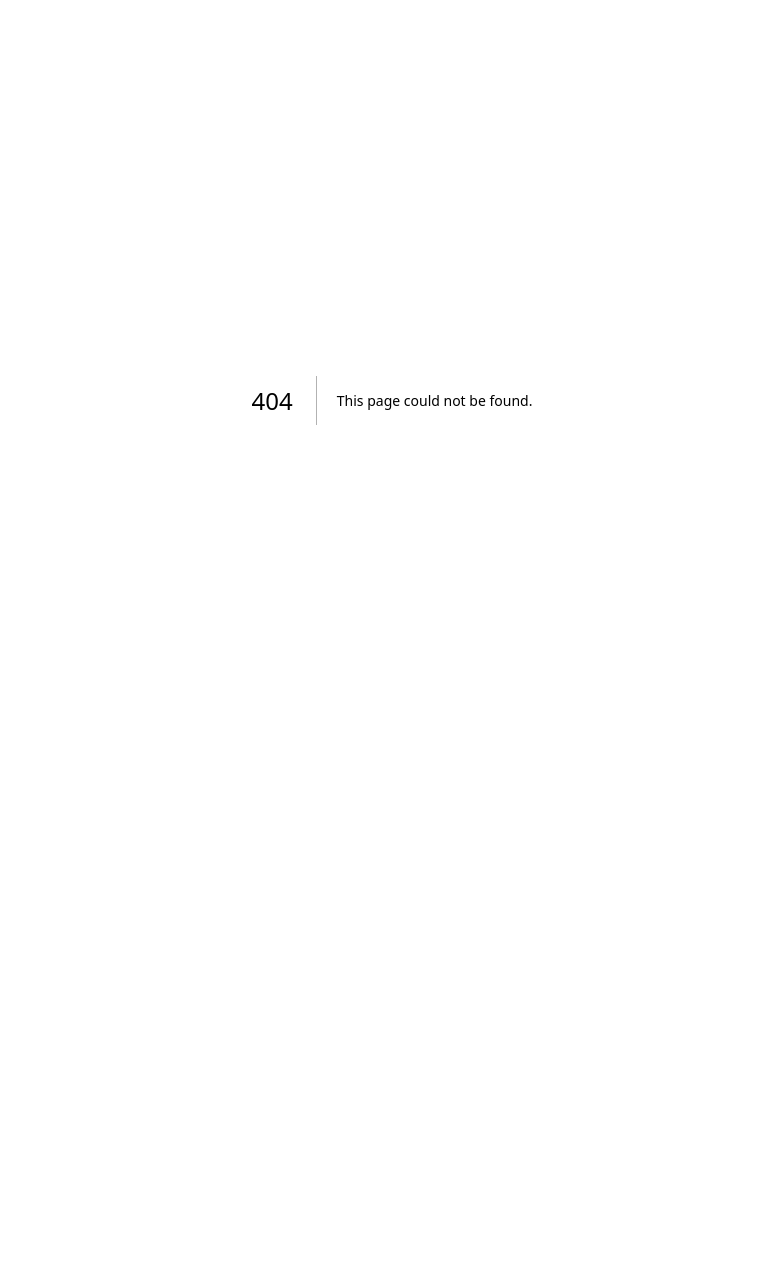
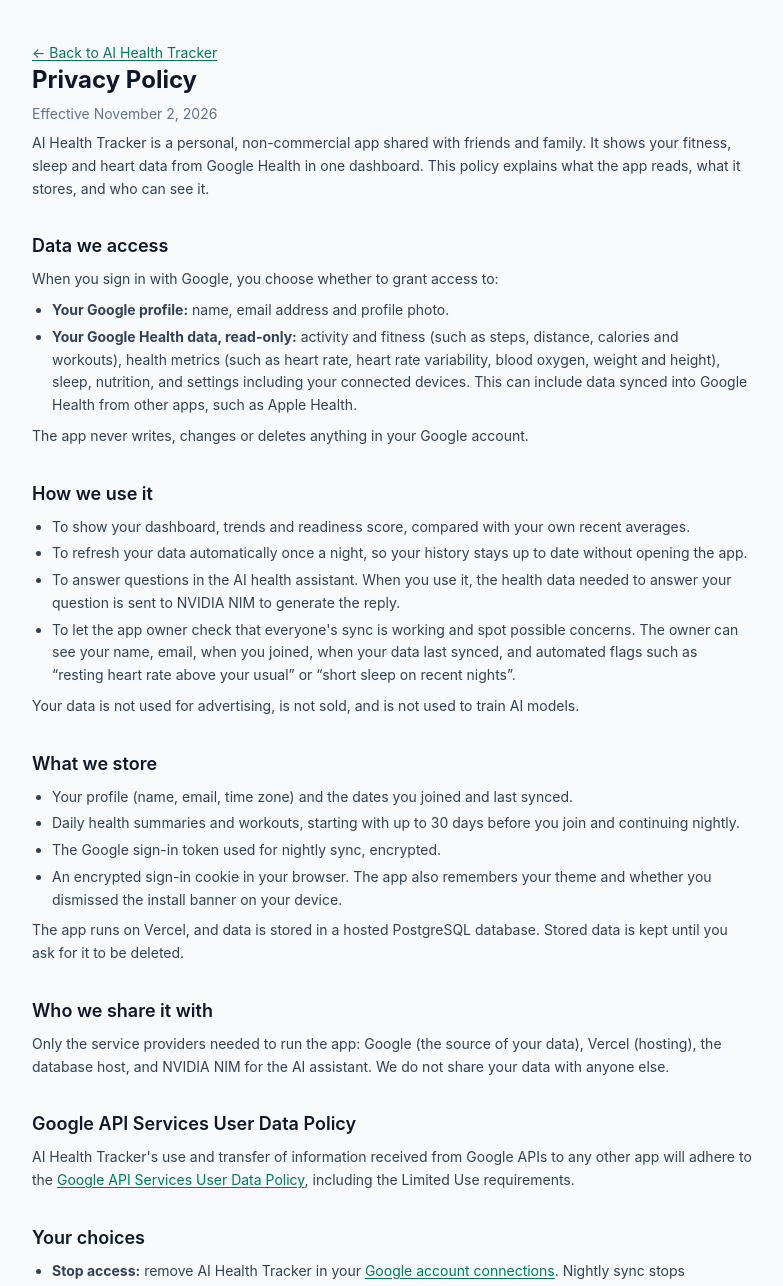
Before and after one commit to suhasm1990/ai_health_tracker, a Next.js app: page /privacy in a window 1280 px wide. Before the commit this address had no page. Shown: the top 1286 px of the page, without its empty margins (248-1031 px from the left). Before the commit the page ends 800 px from the top, so only its background shows below. Built offline with nearby package versions, Linux system fonts and the light colour scheme; no server answers.

Commit message:
feat: add privacy policy page and link in footer

```diff
--- /dev/null
+++ b/src/app/privacy/page.tsx
@@ -0,0 +1,134 @@
+import type { Metadata } from "next";
+import Link from "next/link";
+import type { ReactNode } from "react";
+import { PROVIDER_LABELS, resolveLlmConfig } from "@/lib/llm/config";
+
+export const metadata: Metadata = {
+  title: "Privacy Policy | AI Health Tracker",
+  description: "How AI Health Tracker accesses, uses, stores and shares your Google account and health data.",
+};
+
+const CONTACT_EMAIL = "suhu.90@gmail.com";
+const EFFECTIVE_DATE = "November 2, 2026";
+
+function Section({ title, children }: { title: string; children: ReactNode }) {
+  return (
+    <section className="space-y-2">
+      <h2 className="text-lg font-semibold text-slate-900 dark:text-white">{title}</h2>
+      <div className="space-y-2 text-sm leading-relaxed text-slate-700 dark:text-slate-300">{children}</div>
+    </section>
+  );
+}
+
+const LINK = "text-emerald-700 underline underline-offset-2 dark:text-emerald-400";
+
+export default function PrivacyPage() {
+  const llm = resolveLlmConfig();
+  const aiProvider = llm.provider === "mock" ? null : PROVIDER_LABELS[llm.provider] ?? "a third-party AI provider";
+  const contact = <a className={LINK} href={`mailto:${CONTACT_EMAIL}`}>{CONTACT_EMAIL}</a>;
+
+  return (
+    <main className="mx-auto max-w-3xl space-y-8 px-4 py-10 sm:px-6">
+      <header className="space-y-2">
+        <Link href="/" className={`text-sm ${LINK}`}>← Back to AI Health Tracker</Link>
+        <h1 className="text-2xl font-bold text-slate-900 dark:text-white">Privacy Policy</h1>
+        <p className="text-sm text-slate-500 dark:text-slate-400">Effective {EFFECTIVE_DATE}</p>
+        <p className="text-sm leading-relaxed text-slate-700 dark:text-slate-300">
+          AI Health Tracker is a personal, non-commercial app shared with friends and family. It shows your fitness, sleep and
+          heart data from Google Health in one dashboard. This policy explains what the app reads, what it stores, and who can see it.
+        </p>
+      </header>
+
+      <Section title="Data we access">
+        <p>When you sign in with Google, you choose whether to grant access to:</p>
+        <ul className="list-disc space-y-1 pl-5">
+          <li><strong>Your Google profile:</strong> name, email address and profile photo.</li>
+          <li>
+            <strong>Your Google Health data, read-only:</strong> activity and fitness (such as steps, distance, calories and workouts),
+            health metrics (such as heart rate, heart rate variability, blood oxygen, weight and height), sleep, nutrition, and
+            settings including your connected devices. This can include data synced into Google Health from other apps, such as Apple Health.
+          </li>
+        </ul>
+        <p>The app never writes, changes or deletes anything in your Google account.</p>
+      </Section>
+
+      <Section title="How we use it">
+        <ul className="list-disc space-y-1 pl-5">
+          <li>To show your dashboard, trends and readiness score, compared with your own recent averages.</li>
+          <li>To refresh your data automatically once a night, so your history stays up to date without opening the app.</li>
+          <li>
+            To answer questions in the AI health assistant.
+            {aiProvider
+              ? ` When you use it, the health data needed to answer your question is sent to ${aiProvider} to generate the reply.`
+              : " The assistant currently runs within the app, and no health data is sent to an outside AI provider."}
+          </li>
+          <li>
+            To let the app owner check that everyone&apos;s sync is working and spot possible concerns. The owner can see your name,
+            email, when you joined, when your data last synced, and automated flags such as &ldquo;resting heart rate above your
+            usual&rdquo; or &ldquo;short sleep on recent nights&rdquo;.
+          </li>
+        </ul>
+        <p>Your data is not used for advertising, is not sold, and is not used to train AI models.</p>
+      </Section>
+
+      <Section title="What we store">
+        <ul className="list-disc space-y-1 pl-5">
+          <li>Your profile (name, email, time zone) and the dates you joined and last synced.</li>
+          <li>Daily health summaries and workouts, starting with up to 30 days before you join and continuing nightly.</li>
+          <li>The Google sign-in token used for nightly sync, encrypted.</li>
+          <li>An encrypted sign-in cookie in your browser. The app also remembers your theme and whether you dismissed the install banner on your device.</li>
+        </ul>
+        <p>
+          The app runs on Vercel, and data is stored in a hosted PostgreSQL database. Stored data is kept until you ask for it to be
+          deleted.
+        </p>
+      </Section>
+
+      <Section title="Who we share it with">
+        <p>
+          Only the service providers needed to run the app: Google (the source of your data), Vercel (hosting), the database host
+          {aiProvider ? `, and ${aiProvider} for the AI assistant` : ""}. We do not share your data with anyone else.
+        </p>
+      </Section>
+
+      <Section title="Google API Services User Data Policy">
+        <p>
+          AI Health Tracker&apos;s use and transfer of information received from Google APIs to any other app will adhere to the{" "}
+          <a className={LINK} href="https://developers.google.com/terms/api-services-user-data-policy" target="_blank" rel="noreferrer">
+            Google API Services User Data Policy
+          </a>
+          , including the Limited Use requirements.
+        </p>
+      </Section>
+
+      <Section title="Your choices">
+        <ul className="list-disc space-y-1 pl-5">
+          <li>
+            <strong>Stop access:</strong> remove AI Health Tracker in your{" "}
+            <a className={LINK} href="https://myaccount.google.com/connections" target="_blank" rel="noreferrer">
+              Google account connections
+            </a>
+            . Nightly sync stops immediately.
+          </li>
+          <li>
+            <strong>Delete your data:</strong> email {contact}, and your profile, stored health data and sign-in token will be deleted.
+          </li>
+          <li><strong>Get a copy:</strong> email {contact} for a copy of what is stored about you.</li>
+        </ul>
+      </Section>
+
+      <Section title="Not medical advice">
+        <p>
+          AI Health Tracker is for general wellness only. It is not a medical device, and its scores, flags and AI answers are not a
+          diagnosis. Always ask a qualified healthcare provider about medical questions.
+        </p>
+      </Section>
+
+      <Section title="Changes and contact">
+        <p>
+          If this policy changes, the effective date above will be updated. Questions or requests: {contact}.
+        </p>
+      </Section>
+    </main>
+  );
+}
--- a/src/components/Footer.tsx
+++ b/src/components/Footer.tsx
@@ -1,3 +1,5 @@
+import Link from "next/link";
+
 export function Footer({ apiVersion, onOpenApiTester }: { apiVersion: string; onOpenApiTester: () => void }) {
   return (
     <footer className="border-t border-slate-200 dark:border-slate-800 bg-white/50 dark:bg-slate-900/50 mt-8 py-6 sm:mt-12 sm:py-8 transition-colors duration-200">
@@ -10,9 +12,14 @@ export function Footer({ apiVersion, onOpenApiTester }: { apiVersion: string; on
             <span className="hidden sm:inline">•</span>
             <span>Fitbit & Apple Health Compatible</span>
           </div>
-          <button onClick={onOpenApiTester} className="hover:text-slate-900 dark:hover:text-slate-300 transition-colors">
-            API Explorer
-          </button>
+          <div className="flex items-center gap-4">
+            <Link href="/privacy" className="hover:text-slate-900 dark:hover:text-slate-300 transition-colors">
+              Privacy Policy
+            </Link>
+            <button onClick={onOpenApiTester} className="hover:text-slate-900 dark:hover:text-slate-300 transition-colors">
+              API Explorer
+            </button>
+          </div>
         </div>
 
         <details className="pt-3 border-t border-slate-200/60 dark:border-slate-800/60 text-[11px] leading-relaxed text-slate-400 dark:text-slate-500">
```
